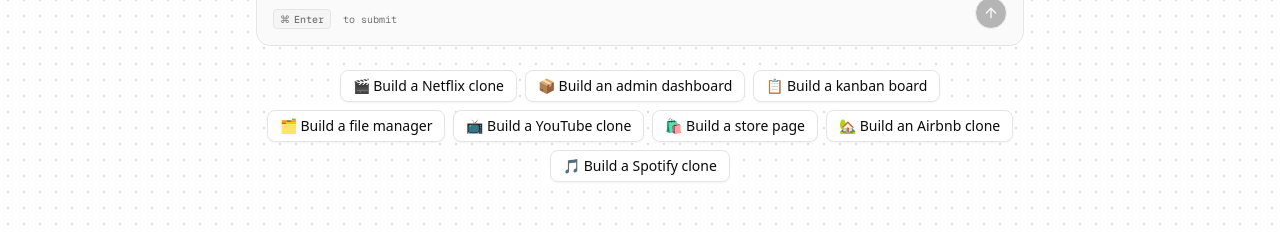
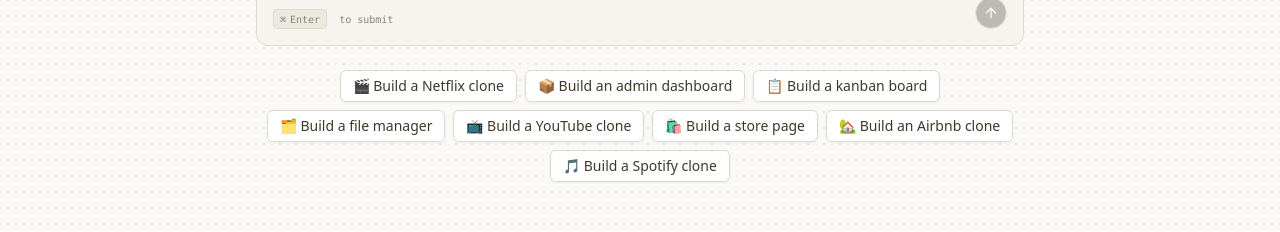
Before and after one commit to msagr/UiSmith, a Next.js app: page / in a window 1280 px wide. Shown: the part 376-608 px from the top of the page. Built offline with nearby package versions, Linux system fonts and the light colour scheme; no server answers.

Commit message:
ui: improvised theme

```diff
--- a/src/app/globals.css
+++ b/src/app/globals.css
@@ -3,113 +3,169 @@
 
 @custom-variant dark (&:is(.dark *));
 
+:root {
+  --background: oklch(0.9818 0.0054 95.0986);
+  --foreground: oklch(0.3438 0.0269 95.7226);
+  --card: oklch(0.9818 0.0054 95.0986);
+  --card-foreground: oklch(0.1908 0.002 106.5859);
+  --popover: oklch(1 0 0);
+  --popover-foreground: oklch(0.2671 0.0196 98.939);
+  --primary: oklch(0.6171 0.1375 39.0427);
+  --primary-foreground: oklch(1 0 0);
+  --secondary: oklch(0.9245 0.0138 92.9892);
+  --secondary-foreground: oklch(0.4334 0.0177 98.6048);
+  --muted: oklch(0.9341 0.0153 90.239);
+  --muted-foreground: oklch(0.6059 0.0075 97.4233);
+  --accent: oklch(0.9245 0.0138 92.9892);
+  --accent-foreground: oklch(0.2671 0.0196 98.939);
+  --destructive: oklch(0.1908 0.002 106.5859);
+  --destructive-foreground: oklch(1 0 0);
+  --border: oklch(0.8847 0.0069 97.3627);
+  --input: oklch(0.7621 0.0156 98.3528);
+  --ring: oklch(0.5937 0.1673 253.063);
+  --chart-1: oklch(0.5583 0.1276 42.9956);
+  --chart-2: oklch(0.6898 0.1581 290.4107);
+  --chart-3: oklch(0.8816 0.0276 93.128);
+  --chart-4: oklch(0.8822 0.0403 298.1792);
+  --chart-5: oklch(0.5608 0.1348 42.0584);
+  --sidebar: oklch(0.9663 0.008 98.8792);
+  --sidebar-foreground: oklch(0.359 0.0051 106.6524);
+  --sidebar-primary: oklch(0.6171 0.1375 39.0427);
+  --sidebar-primary-foreground: oklch(0.9881 0 0);
+  --sidebar-accent: oklch(0.9245 0.0138 92.9892);
+  --sidebar-accent-foreground: oklch(0.325 0 0);
+  --sidebar-border: oklch(0.9401 0 0);
+  --sidebar-ring: oklch(0.7731 0 0);
+  --font-sans:
+    ui-sans-serif, system-ui, -apple-system, BlinkMacSystemFont, 'Segoe UI',
+    Roboto, 'Helvetica Neue', Arial, 'Noto Sans', sans-serif,
+    'Apple Color Emoji', 'Segoe UI Emoji', 'Segoe UI Symbol', 'Noto Color Emoji';
+  --font-serif: ui-serif, Georgia, Cambria, 'Times New Roman', Times, serif;
+  --font-mono:
+    ui-monospace, SFMono-Regular, Menlo, Monaco, Consolas, 'Liberation Mono',
+    'Courier New', monospace;
+  --radius: 0.5rem;
+  --shadow-2xs: 0 1px 3px 0px hsl(0 0% 0% / 0.05);
+  --shadow-xs: 0 1px 3px 0px hsl(0 0% 0% / 0.05);
+  --shadow-sm:
+    0 1px 3px 0px hsl(0 0% 0% / 0.1), 0 1px 2px -1px hsl(0 0% 0% / 0.1);
+  --shadow: 0 1px 3px 0px hsl(0 0% 0% / 0.1), 0 1px 2px -1px hsl(0 0% 0% / 0.1);
+  --shadow-md:
+    0 1px 3px 0px hsl(0 0% 0% / 0.1), 0 2px 4px -1px hsl(0 0% 0% / 0.1);
+  --shadow-lg:
+    0 1px 3px 0px hsl(0 0% 0% / 0.1), 0 4px 6px -1px hsl(0 0% 0% / 0.1);
+  --shadow-xl:
+    0 1px 3px 0px hsl(0 0% 0% / 0.1), 0 8px 10px -1px hsl(0 0% 0% / 0.1);
+  --shadow-2xl: 0 1px 3px 0px hsl(0 0% 0% / 0.25);
+}
+
+.dark {
+  --background: oklch(0.2679 0.0036 106.6427);
+  --foreground: oklch(0.8074 0.0142 93.0137);
+  --card: oklch(0.2679 0.0036 106.6427);
+  --card-foreground: oklch(0.9818 0.0054 95.0986);
+  --popover: oklch(0.3085 0.0035 106.6039);
+  --popover-foreground: oklch(0.9211 0.004 106.4781);
+  --primary: oklch(0.6724 0.1308 38.7559);
+  --primary-foreground: oklch(1 0 0);
+  --secondary: oklch(0.9818 0.0054 95.0986);
+  --secondary-foreground: oklch(0.3085 0.0035 106.6039);
+  --muted: oklch(0.2213 0.0038 106.707);
+  --muted-foreground: oklch(0.7713 0.0169 99.0657);
+  --accent: oklch(0.213 0.0078 95.4245);
+  --accent-foreground: oklch(0.9663 0.008 98.8792);
+  --destructive: oklch(0.6368 0.2078 25.3313);
+  --destructive-foreground: oklch(1 0 0);
+  --border: oklch(0.3618 0.0101 106.8928);
+  --input: oklch(0.4336 0.0113 100.2195);
+  --ring: oklch(0.5937 0.1673 253.063);
+  --chart-1: oklch(0.5583 0.1276 42.9956);
+  --chart-2: oklch(0.6898 0.1581 290.4107);
+  --chart-3: oklch(0.213 0.0078 95.4245);
+  --chart-4: oklch(0.3074 0.0516 289.323);
+  --chart-5: oklch(0.5608 0.1348 42.0584);
+  --sidebar: oklch(0.2357 0.0024 67.7077);
+  --sidebar-foreground: oklch(0.8074 0.0142 93.0137);
+  --sidebar-primary: oklch(0.325 0 0);
+  --sidebar-primary-foreground: oklch(0.9881 0 0);
+  --sidebar-accent: oklch(0.168 0.002 106.6177);
+  --sidebar-accent-foreground: oklch(0.8074 0.0142 93.0137);
+  --sidebar-border: oklch(0.9401 0 0);
+  --sidebar-ring: oklch(0.7731 0 0);
+  --font-sans:
+    ui-sans-serif, system-ui, -apple-system, BlinkMacSystemFont, 'Segoe UI',
+    Roboto, 'Helvetica Neue', Arial, 'Noto Sans', sans-serif,
+    'Apple Color Emoji', 'Segoe UI Emoji', 'Segoe UI Symbol', 'Noto Color Emoji';
+  --font-serif: ui-serif, Georgia, Cambria, 'Times New Roman', Times, serif;
+  --font-mono:
+    ui-monospace, SFMono-Regular, Menlo, Monaco, Consolas, 'Liberation Mono',
+    'Courier New', monospace;
+  --radius: 0.5rem;
+  --shadow-2xs: 0 1px 3px 0px hsl(0 0% 0% / 0.05);
+  --shadow-xs: 0 1px 3px 0px hsl(0 0% 0% / 0.05);
+  --shadow-sm:
+    0 1px 3px 0px hsl(0 0% 0% / 0.1), 0 1px 2px -1px hsl(0 0% 0% / 0.1);
+  --shadow: 0 1px 3px 0px hsl(0 0% 0% / 0.1), 0 1px 2px -1px hsl(0 0% 0% / 0.1);
+  --shadow-md:
+    0 1px 3px 0px hsl(0 0% 0% / 0.1), 0 2px 4px -1px hsl(0 0% 0% / 0.1);
+  --shadow-lg:
+    0 1px 3px 0px hsl(0 0% 0% / 0.1), 0 4px 6px -1px hsl(0 0% 0% / 0.1);
+  --shadow-xl:
+    0 1px 3px 0px hsl(0 0% 0% / 0.1), 0 8px 10px -1px hsl(0 0% 0% / 0.1);
+  --shadow-2xl: 0 1px 3px 0px hsl(0 0% 0% / 0.25);
+}
+
 @theme inline {
   --color-background: var(--background);
   --color-foreground: var(--foreground);
-  --font-sans: var(--font-geist-sans);
-  --font-mono: var(--font-geist-mono);
+  --color-card: var(--card);
+  --color-card-foreground: var(--card-foreground);
+  --color-popover: var(--popover);
+  --color-popover-foreground: var(--popover-foreground);
+  --color-primary: var(--primary);
+  --color-primary-foreground: var(--primary-foreground);
+  --color-secondary: var(--secondary);
+  --color-secondary-foreground: var(--secondary-foreground);
+  --color-muted: var(--muted);
+  --color-muted-foreground: var(--muted-foreground);
+  --color-accent: var(--accent);
+  --color-accent-foreground: var(--accent-foreground);
+  --color-destructive: var(--destructive);
+  --color-destructive-foreground: var(--destructive-foreground);
+  --color-border: var(--border);
+  --color-input: var(--input);
+  --color-ring: var(--ring);
+  --color-chart-1: var(--chart-1);
+  --color-chart-2: var(--chart-2);
+  --color-chart-3: var(--chart-3);
+  --color-chart-4: var(--chart-4);
+  --color-chart-5: var(--chart-5);
+  --color-sidebar: var(--sidebar);
+  --color-sidebar-foreground: var(--sidebar-foreground);
+  --color-sidebar-primary: var(--sidebar-primary);
+  --color-sidebar-primary-foreground: var(--sidebar-primary-foreground);
+  --color-sidebar-accent: var(--sidebar-accent);
+  --color-sidebar-accent-foreground: var(--sidebar-accent-foreground);
+  --color-sidebar-border: var(--sidebar-border);
   --color-sidebar-ring: var(--sidebar-ring);
-  --color-sidebar-border: var(--sidebar-border);
-  --color-sidebar-accent-foreground: var(--sidebar-accent-foreground);
-  --color-sidebar-accent: var(--sidebar-accent);
-  --color-sidebar-primary-foreground: var(--sidebar-primary-foreground);
-  --color-sidebar-primary: var(--sidebar-primary);
-  --color-sidebar-foreground: var(--sidebar-foreground);
-  --color-sidebar: var(--sidebar);
-  --color-chart-5: var(--chart-5);
-  --color-chart-4: var(--chart-4);
-  --color-chart-3: var(--chart-3);
-  --color-chart-2: var(--chart-2);
-  --color-chart-1: var(--chart-1);
-  --color-ring: var(--ring);
-  --color-input: var(--input);
-  --color-border: var(--border);
-  --color-destructive: var(--destructive);
-  --color-accent-foreground: var(--accent-foreground);
-  --color-accent: var(--accent);
-  --color-muted-foreground: var(--muted-foreground);
-  --color-muted: var(--muted);
-  --color-secondary-foreground: var(--secondary-foreground);
-  --color-secondary: var(--secondary);
-  --color-primary-foreground: var(--primary-foreground);
-  --color-primary: var(--primary);
-  --color-popover-foreground: var(--popover-foreground);
-  --color-popover: var(--popover);
-  --color-card-foreground: var(--card-foreground);
-  --color-card: var(--card);
+
+  --font-sans: var(--font-sans);
+  --font-mono: var(--font-mono);
+  --font-serif: var(--font-serif);
+
   --radius-sm: calc(var(--radius) - 4px);
   --radius-md: calc(var(--radius) - 2px);
   --radius-lg: var(--radius);
   --radius-xl: calc(var(--radius) + 4px);
-}
 
-:root {
-  --radius: 0.625rem;
-  --background: oklch(1 0 0);
-  --foreground: oklch(0.145 0 0);
-  --card: oklch(1 0 0);
-  --card-foreground: oklch(0.145 0 0);
-  --popover: oklch(1 0 0);
-  --popover-foreground: oklch(0.145 0 0);
-  --primary: oklch(0.205 0 0);
-  --primary-foreground: oklch(0.985 0 0);
-  --secondary: oklch(0.97 0 0);
-  --secondary-foreground: oklch(0.205 0 0);
-  --muted: oklch(0.97 0 0);
-  --muted-foreground: oklch(0.556 0 0);
-  --accent: oklch(0.97 0 0);
-  --accent-foreground: oklch(0.205 0 0);
-  --destructive: oklch(0.577 0.245 27.325);
-  --border: oklch(0.922 0 0);
-  --input: oklch(0.922 0 0);
-  --ring: oklch(0.708 0 0);
-  --chart-1: oklch(0.646 0.222 41.116);
-  --chart-2: oklch(0.6 0.118 184.704);
-  --chart-3: oklch(0.398 0.07 227.392);
-  --chart-4: oklch(0.828 0.189 84.429);
-  --chart-5: oklch(0.769 0.188 70.08);
-  --sidebar: oklch(0.985 0 0);
-  --sidebar-foreground: oklch(0.145 0 0);
-  --sidebar-primary: oklch(0.205 0 0);
-  --sidebar-primary-foreground: oklch(0.985 0 0);
-  --sidebar-accent: oklch(0.97 0 0);
-  --sidebar-accent-foreground: oklch(0.205 0 0);
-  --sidebar-border: oklch(0.922 0 0);
-  --sidebar-ring: oklch(0.708 0 0);
-}
-
-.dark {
-  --background: oklch(0.145 0 0);
-  --foreground: oklch(0.985 0 0);
-  --card: oklch(0.205 0 0);
-  --card-foreground: oklch(0.985 0 0);
-  --popover: oklch(0.205 0 0);
-  --popover-foreground: oklch(0.985 0 0);
-  --primary: oklch(0.922 0 0);
-  --primary-foreground: oklch(0.205 0 0);
-  --secondary: oklch(0.269 0 0);
-  --secondary-foreground: oklch(0.985 0 0);
-  --muted: oklch(0.269 0 0);
-  --muted-foreground: oklch(0.708 0 0);
-  --accent: oklch(0.269 0 0);
-  --accent-foreground: oklch(0.985 0 0);
-  --destructive: oklch(0.704 0.191 22.216);
-  --border: oklch(1 0 0 / 10%);
-  --input: oklch(1 0 0 / 15%);
-  --ring: oklch(0.556 0 0);
-  --chart-1: oklch(0.488 0.243 264.376);
-  --chart-2: oklch(0.696 0.17 162.48);
-  --chart-3: oklch(0.769 0.188 70.08);
-  --chart-4: oklch(0.627 0.265 303.9);
-  --chart-5: oklch(0.645 0.246 16.439);
-  --sidebar: oklch(0.205 0 0);
-  --sidebar-foreground: oklch(0.985 0 0);
-  --sidebar-primary: oklch(0.488 0.243 264.376);
-  --sidebar-primary-foreground: oklch(0.985 0 0);
-  --sidebar-accent: oklch(0.269 0 0);
-  --sidebar-accent-foreground: oklch(0.985 0 0);
-  --sidebar-border: oklch(1 0 0 / 10%);
-  --sidebar-ring: oklch(0.556 0 0);
+  --shadow-2xs: var(--shadow-2xs);
+  --shadow-xs: var(--shadow-xs);
+  --shadow-sm: var(--shadow-sm);
+  --shadow: var(--shadow);
+  --shadow-md: var(--shadow-md);
+  --shadow-lg: var(--shadow-lg);
+  --shadow-xl: var(--shadow-xl);
+  --shadow-2xl: var(--shadow-2xl);
 }
 
 @layer base {
@@ -120,3 +176,55 @@
     @apply bg-background text-foreground;
   }
 }
+
+@layer base {
+  button:not([disabled]),
+  [role='button']:not([disabled]) {
+    cursor: pointer;
+  }
+}
+
+/* Animations */
+@theme inline {
+  --animate-first: moveVertical 30s ease infinite;
+  --animate-second: moveInCircle 20s reverse infinite;
+  --animate-third: moveInCircle 40s linear infinite;
+  --animate-fourth: moveHorizontal 40s ease infinite;
+  --animate-fifth: moveInCircle 20s ease infinite;
+
+  @keyframes moveHorizontal {
+    0% {
+      transform: translateX(-50%) translateY(-10%);
+    }
+    50% {
+      transform: translateX(50%) translateY(10%);
+    }
+    100% {
+      transform: translateX(-50%) translateY(-10%);
+    }
+  }
+
+  @keyframes moveInCircle {
+    0% {
+      transform: rotate(0deg);
+    }
+    50% {
+      transform: rotate(180deg);
+    }
+    100% {
+      transform: rotate(360deg);
+    }
+  }
+
+  @keyframes moveVertical {
+    0% {
+      transform: translateY(-50%);
+    }
+    50% {
+      transform: translateY(50%);
+    }
+    100% {
+      transform: translateY(-50%);
+    }
+  }
+}
```
